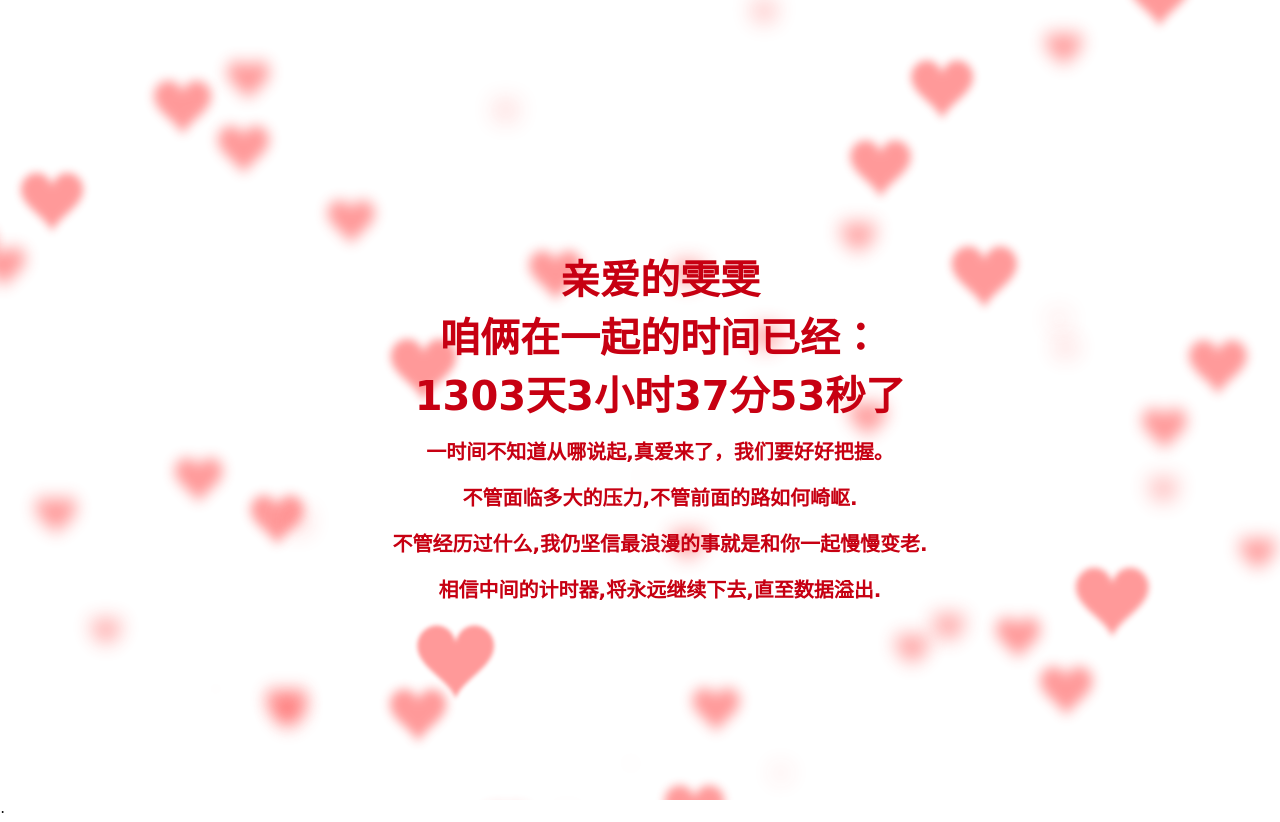
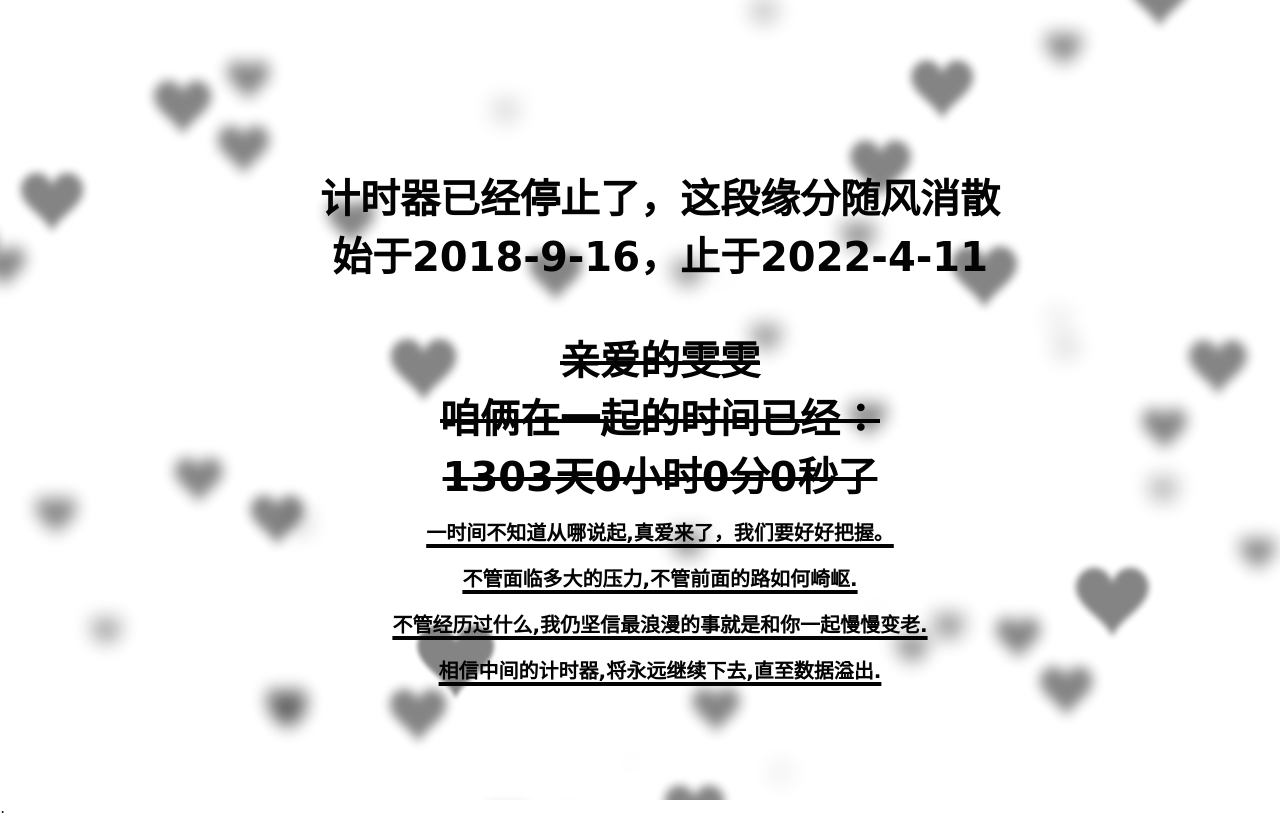
Before and after one commit to SA1024/wenwen, a plain HTML site: page index.html in a window 1280 px wide. Drawn offline with Linux system fonts and the light colour scheme.

Commit message:
2022年4月11日

```diff
--- a/index.html
+++ b/index.html
@@ -18,7 +18,7 @@
             transform:translateY(-50%);
             font-family: 'Love Ya Like A Sister', cursive;
             font-size: 40px;
-            color: #c70012;
+            color: #030303;
             padding: 0 20px;
         }
         h1 span{
@@ -44,7 +44,7 @@
 
     ctx.strokeStyle = "red";
     ctx.shadowBlur = 25;
-    ctx.shadowColor = "hsla(0, 100%, 60%,0.5)";
+    ctx.shadowColor = "hsla(0,0%,4%,0.5)";
 
     var precision = 100;
     var hearts = [];
@@ -95,7 +95,7 @@
         }
         ctx.globalAlpha = this.size;
         ctx.shadowBlur = Math.round((3 - this.size) * 10);
-        ctx.shadowColor = "hsla(0, 100%, 60%,0.5)";
+        ctx.shadowColor = "hsla(0,0%,4%,0.5)";
         ctx.shadowOffsetX = this.x + 1000;
         ctx.globalCompositeOperation = "screen"
         ctx.closePath();
@@ -131,7 +131,7 @@
     }
 
     function time(obj,futimg){
-        var nowtime = new Date().getTime(); // 现在时间转换为时间戳
+        var nowtime = new Date('2022/4/11').getTime(); // 现在时间转换为时间戳
         var futruetime =  new Date(futimg).getTime(); // 未来时间转换为时间戳
         var msec = nowtime-futruetime; // 毫秒 未来时间-现在时间
         var time = (msec/1000);  // 毫秒/1000
@@ -141,7 +141,8 @@
         var second = parseInt(time%60);  // 以60秒为一整份 取余 剩下秒数
 //              console.log(hour+":"+minute+":"+second)
 //              alert(hour)
-        obj.innerHTML="亲爱的雯雯<br>咱俩在一起的时间已经：<br>"+day+"天"+hour+"小时"+minute+"分"+second+"秒"+"了<br><span>一时间不知道从哪说起,真爱来了，我们要好好把握。<br>不管面临多大的压力,不管前面的路如何崎岖.<br>不管经历过什么,我仍坚信最浪漫的事就是和你一起慢慢变老.<br>相信中间的计时器,将永远继续下去,直至数据溢出.</span>"
+
+        obj.innerHTML="<b>计时器已经停止了，这段缘分随风消散<br>始于2018-9-16，止于2022-4-11</br><br><del>亲爱的雯雯<br>咱俩在一起的时间已经：<br>"+day+"天"+hour+"小时"+minute+"分"+second+"秒"+"了<br><span>一时间不知道从哪说起,真爱来了，我们要好好把握。<br>不管面临多大的压力,不管前面的路如何崎岖.<br>不管经历过什么,我仍坚信最浪漫的事就是和你一起慢慢变老.<br>相信中间的计时器,将永远继续下去,直至数据溢出.</span></del>"
 
         return true;
     }
```
